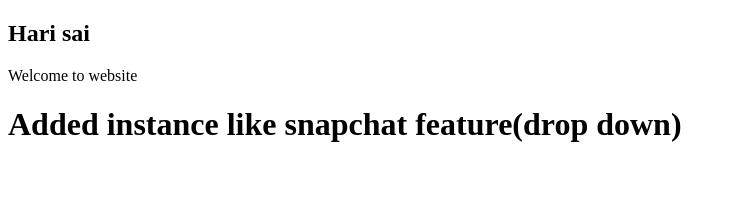
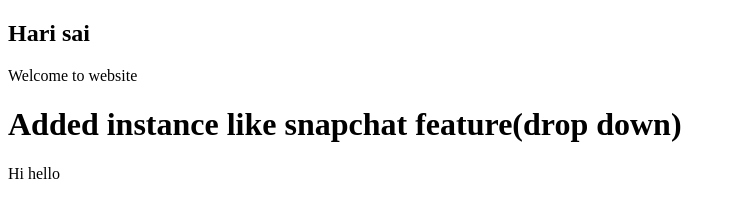
Before and after one commit to puttiharisai856-del/git-github2, a plain HTML site: page index.html in a window 1280 px wide. Shown: the whole page, without its empty margins (0-736 px from the left). Drawn offline with Linux system fonts and the light colour scheme.

Commit message:
remote changes

```diff
--- a/index.html
+++ b/index.html
@@ -7,5 +7,6 @@
 <body>
     <p>Welcome to website</p>
     <h1>Added instance like snapchat feature(drop down)</h1>
+    <p> Hi hello</p>
 </body>
 </html>
```
